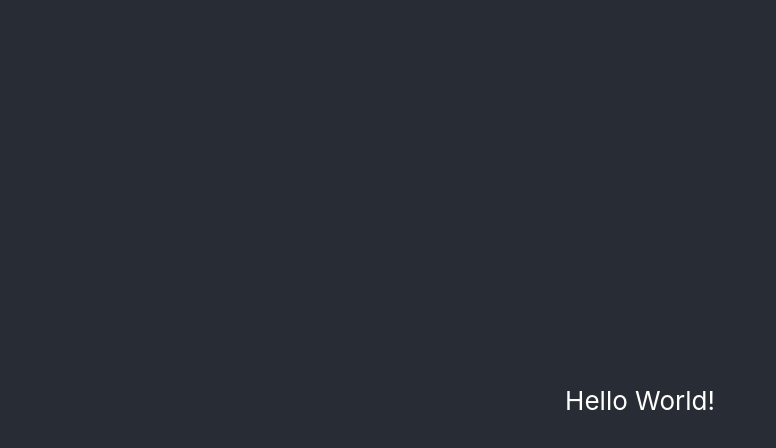
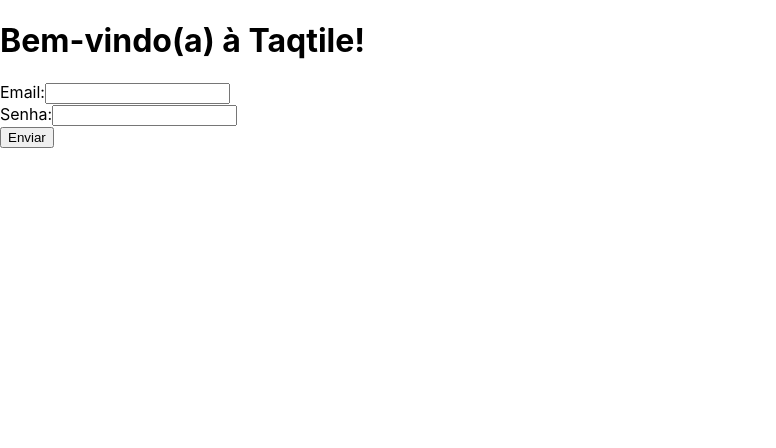
Before and after one commit to indigotech/onboard-larissa-sanches, a React (Create React App) app: page / in a window 1280 px wide. Shown: the top 448 px of the page, without its empty margins (0-776 px from the left). Built offline with nearby package versions, Linux system fonts and the light colour scheme.

Commit message:
Implementação do login com campo de e-mail, senha e botão enviar

```diff
--- a/src/App.tsx
+++ b/src/App.tsx
@@ -1,11 +1,11 @@
 import React from 'react';
-import './App.css';
+import Login from './Login';
 
 function App() {
   return (
     <div className="App">
       <header className="App-header">
-        <p>Hello World!</p>
+        <Login />
       </header>
     </div>
   );
--- /dev/null
+++ b/src/Login.tsx
@@ -0,0 +1,43 @@
+import React, { useState } from 'react';
+
+export default function Login() {
+  const [email, setEmail] = useState('');
+  const [password, setPassword] = useState('');
+
+  const handleSubmit = (event: React.FormEvent) => {
+    event.preventDefault();
+    console.log('Email:', email);
+    console.log('Password:', password);
+  };
+
+  return (
+    <div>
+      <h1>Bem-vindo(a) à Taqtile!</h1>
+      <form onSubmit={handleSubmit}>
+        <div>
+          <label>
+            Email:
+            <input
+              type="email"
+              value={email}
+              onChange={(e) => setEmail(e.target.value)}
+              required
+            />
+          </label>
+        </div>
+        <div>
+          <label>
+            Senha:
+            <input
+              type="password"
+              value={password}
+              onChange={(e) => setPassword(e.target.value)}
+              required
+            />
+          </label>
+        </div>
+        <button type="submit">Enviar</button>
+      </form>
+    </div>
+  );
+}
```
Also changed, not shown: 1 other file (tests, documents, lock files or other folders).
